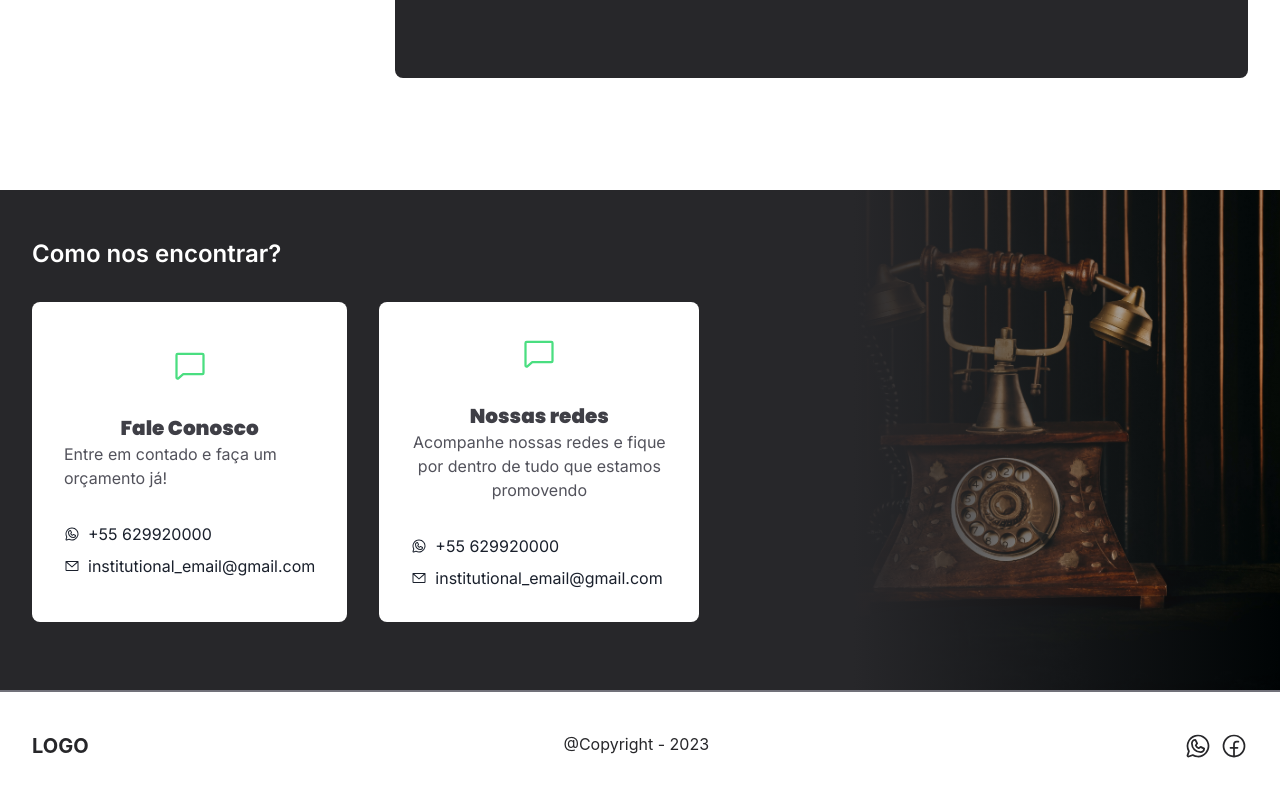
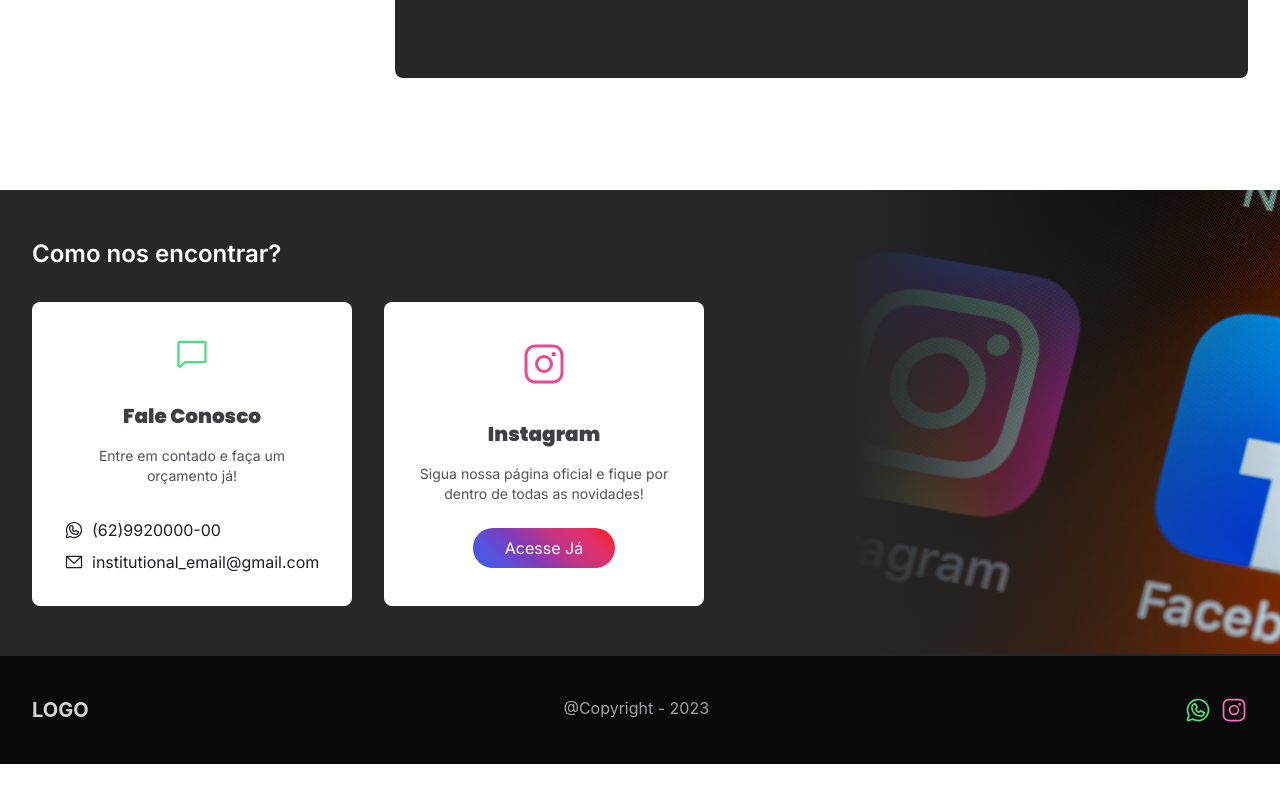
Before and after one commit to calebesg/webpage, a Next.js app: page / in a window 1280 px wide. Shown: the part 2594-3394 px from the top of the page. After the commit the page ends 3358 px from the top, so only its background shows below. Built offline with nearby package versions, Linux system fonts and the light colour scheme; what @chakra-ui/next-js would draw is missing.

Commit message:
created contact section

```diff
--- a/src/components/Footer.tsx
+++ b/src/components/Footer.tsx
@@ -1,22 +1,38 @@
-import { FacebookLogo, WhatsappLogo } from '@phosphor-icons/react'
+import {
+  FacebookLogo,
+  InstagramLogo,
+  WhatsappLogo,
+} from '@phosphor-icons/react'
 import { Logo } from './Logo'
 import Container from '@/components/Container'
 
 export function Footer() {
   return (
-    <footer className="bg-withe border-t-2 border-zinc-500 py-10 px-8">
+    <footer className="bg-zinc-950 border-t-2 border-zinc-800 py-10 px-8">
       <Container>
         <div className="w-full flex justify-between">
           <Logo color="dark" />
 
-          <span className="text-zinc-800">@Copyright - 2023</span>
+          <span className="text-zinc-400">@Copyright - 2023</span>
 
           <div className="flex items-center gap-2">
-            <a className="text-zinc-800" href="tel:+55640000000">
+            <a
+              className="text-green-400 hover:opacity-80 transition-opacity"
+              href="tel:+55640000000"
+              aria-label="link para nosso whatsapp"
+              target="_blank"
+              rel="noopener noreferrer"
+            >
               <WhatsappLogo size={28} />
             </a>
-            <a className="text-zinc-800" href="https://facebook.com">
-              <FacebookLogo size={28} />
+            <a
+              className="text-pink-400 hover:opacity-80 transition-opacity"
+              href="https://www.instagram.com"
+              aria-label="link para nossa página no instagram"
+              target="_blank"
+              rel="noopener noreferrer"
+            >
+              <InstagramLogo size={28} />
             </a>
           </div>
         </div>
--- a/src/components/Logo.tsx
+++ b/src/components/Logo.tsx
@@ -9,7 +9,7 @@ export function Logo({ color }: LogoProps) {
     <Link
       className={`
         uppercase text-xl font-bold
-        ${color === 'dark' ? 'text-zinc-800' : 'text-white'}
+        ${color === 'dark' ? 'text-zinc-300' : 'text-white'}
       `}
       href="/"
       passHref
--- a/src/pages/index.tsx
+++ b/src/pages/index.tsx
@@ -11,6 +11,7 @@ import {
   Chat,
   WhatsappLogo,
   EnvelopeSimple,
+  InstagramLogo,
 } from '@phosphor-icons/react'
 
 import HeaderBar from '@/components/HeaderBar'
@@ -21,6 +22,7 @@ import { Footer } from '@/components/Footer'
 
 import aboutImg from '../../public/img/about.png'
 import contactImg from '../../public/img/contact.jpg'
+import socialImg from '../../public/img/social.jpg'
 
 export default function Home() {
   const [loaded, setLoaded] = useState(false)
@@ -196,72 +198,66 @@ export default function Home() {
             </main>
           </section>
 
-          <section className="flex justify-between bg-zinc-800 mt-8 relative after:absolute after:inset-0 after:bg-gradient-to-r after:z-20">
-            <div className="z-50 flex flex-col px-8 py-12">
+          <section className="bg-gradient-to-b lg:bg-gradient-to-r mt-8 relative overflow-hidden">
+            <div className="flex flex-col px-8 py-12">
               <h2 className="text-white text-2xl font-bold">
                 Como nos encontrar?
               </h2>
 
-              <div className="flex gap-8 mt-8">
-                <div className="bg-white flex flex-col items-center justify-center rounded-lg p-8">
+              <div className="flex flex-col lg:flex-row gap-8 mt-8 ">
+                <div className="bg-white flex flex-col items-center justify-center rounded-lg p-8 z-50">
                   <Chat className="text-4xl text-green-400" />
 
                   <span className="font-Poppins font-black text-xl text-zinc-700 mt-8">
                     Fale Conosco
                   </span>
-                  <span className="text-zinc-600">
+                  <span className="text-zinc-600 text-center text-sm mt-4 w-64">
                     Entre em contado e faça um orçamento já!
                   </span>
 
                   <ul className="w-full mt-8 flex flex-col gap-2">
-                    <a href="#" className="flex items-center gap-2">
-                      <WhatsappLogo />
-                      <span>+55 629920000</span>
+                    <a
+                      href="//api.whatsapp.com/send?phone=64992534500"
+                      className="flex items-center gap-2"
+                      target="_blank"
+                      rel="noopener noreferrer"
+                    >
+                      <WhatsappLogo size={20} />
+                      <span>(62)9920000-00</span>
                     </a>
 
-                    <a href="#" className="flex items-center gap-2">
-                      <EnvelopeSimple />
+                    <a
+                      href="mailto:institutional_email@gmail.com"
+                      className="flex items-center gap-2"
+                      rel="noopener noreferrer"
+                      target="_blank"
+                    >
+                      <EnvelopeSimple size={20} />
                       <span>institutional_email@gmail.com</span>
                     </a>
                   </ul>
                 </div>
 
-                <div className="bg-white flex flex-col items-center justify-center rounded-lg p-8">
-                  <Chat className="text-4xl text-green-400" />
+                <div className="bg-white flex flex-col items-center justify-center rounded-lg p-8 z-50">
+                  <InstagramLogo className="text-5xl text-pink-500" />
 
                   <span className="font-Poppins font-black text-xl text-zinc-700 mt-8">
-                    Nossas redes
+                    Instagram
                   </span>
-                  <span className="text-zinc-600 text-center w-64 ">
-                    Acompanhe nossas redes e fique por dentro de tudo que
-                    estamos promovendo
+                  <span className="text-zinc-600 text-center text-sm mt-4 w-64 ">
+                    Sigua nossa página oficial e fique por dentro de todas as
+                    novidades!
                   </span>
 
-                  <ul className="w-full mt-8 flex flex-col gap-2">
-                    <a
-                      href="#"
-                      onClick={() =>
-                        window.open(
-                          `https://web.whatsapp.com/send?phone=${'+5564992534500'}`
-                        )
-                      }
-                      className="flex items-center gap-2"
-                    >
-                      <WhatsappLogo />
-                      <span>+55 629920000</span>
-                    </a>
-
-                    <a href="#" className="flex items-center gap-2">
-                      <EnvelopeSimple />
-                      <span>institutional_email@gmail.com</span>
-                    </a>
-                  </ul>
+                  <button className="bg-gradient-instagram px-8 py-2 rounded-full mt-6 text-white">
+                    Acesse Já
+                  </button>
                 </div>
               </div>
             </div>
             <Image
-              src={contactImg}
-              className="w-2/4 h-[500px] object-cover object-left-bottom"
+              src={socialImg}
+              className="absolute w-full lg:w-1/2 lg:h-full bottom-0 lg:top-0 right-0 object-cover -z-10"
               alt="Telefone antigo"
             />
           </section>
--- a/tailwind.config.ts
+++ b/tailwind.config.ts
@@ -11,6 +11,12 @@ const config: Config = {
       'gradient-to-t': 'linear-gradient(0deg, #131313, #ffffff00)',
       'gradient-to-r':
         'linear-gradient(90deg, #27272a, #27272a, #27272a, #ffffff00)',
+      'gradient-to-b':
+        'linear-gradient(180deg, #27272a, #27272a, #27272a, #ffffff00)',
+      'gradient-to-bm':
+        'linear-gradient(180deg, #27272a, #27272a, #27272a, #27272a, #ffffff00)',
+      'gradient-instagram':
+        'linear-gradient(45deg, #405de6, #5851db, #833ab4, #c13584, #e1306c, #fd1d1d)',
     },
     maxWidth: {
       xxxl: '1920px',
```
Also changed, not shown: public/img/social.jpg (added).
